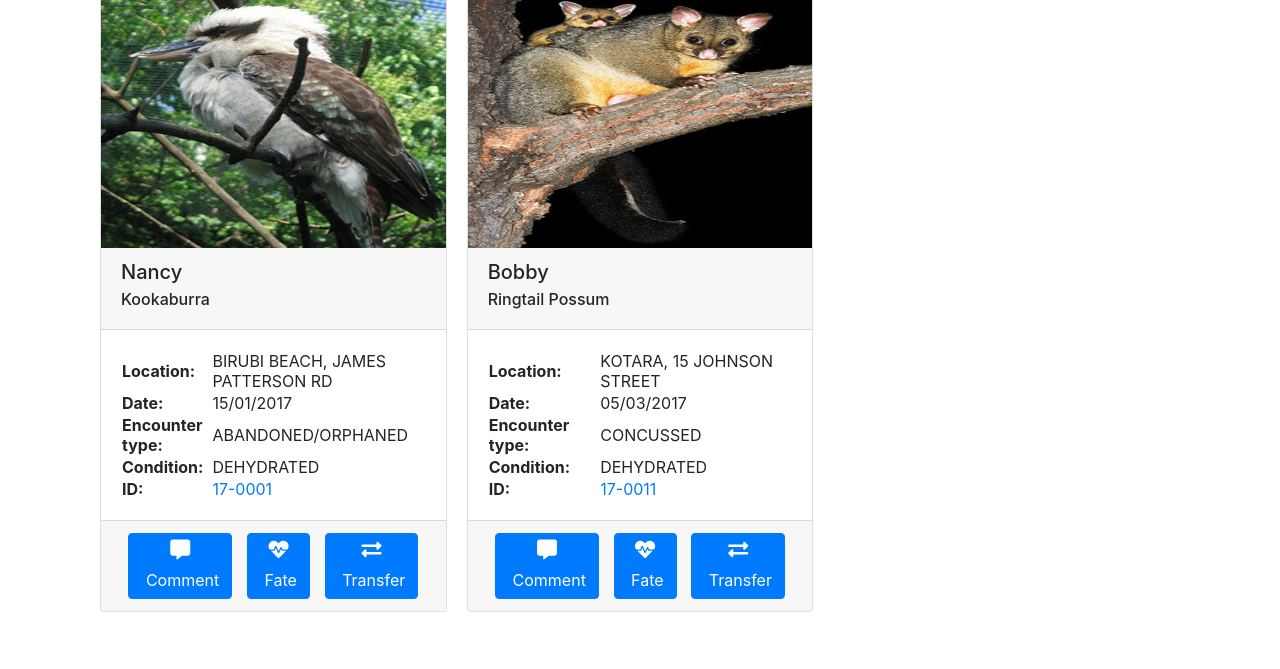
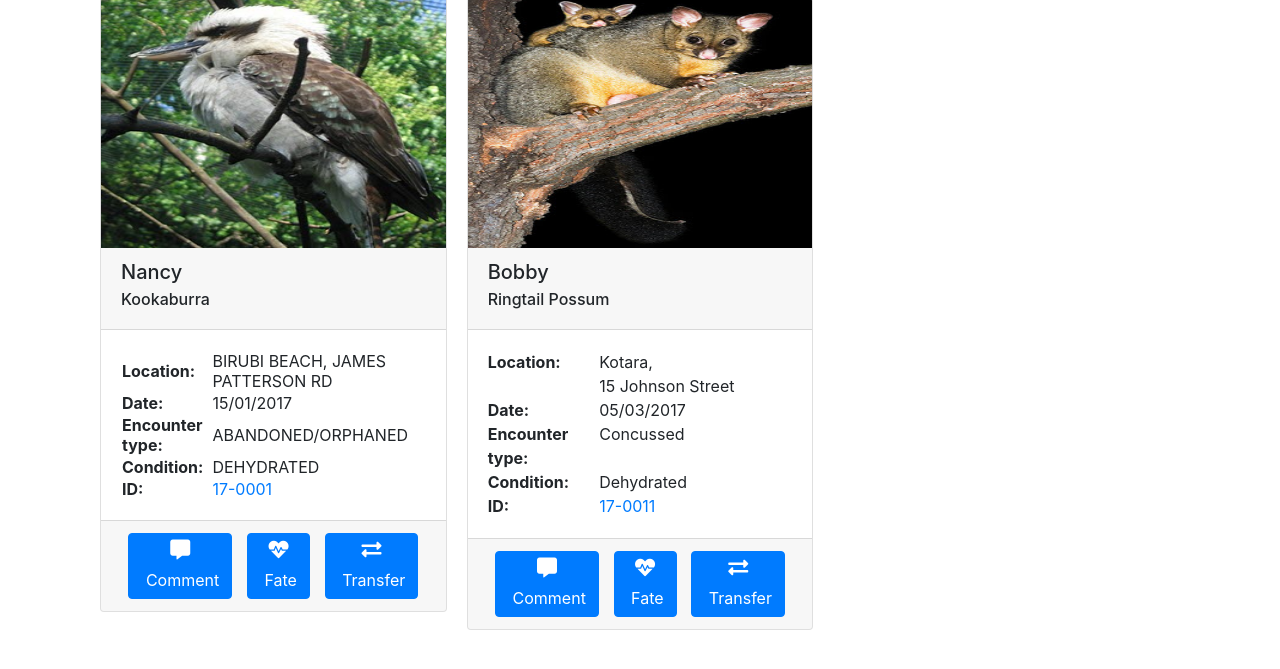
Before and after one commit to maytom-it-services/natfdb-prototype, a website: page public/index.html in a window 1280 px wide. Shown: the part 73-742 px from the top of the page. Drawn offline with Linux system fonts and the light colour scheme.

Commit message:
card body text changed to form with rows and columns

```diff
--- a/public/css/natf.css
+++ b/public/css/natf.css
@@ -2,3 +2,25 @@
     height:250px;
     width:100%;
 }
+
+html {
+    font-size: 1rem;
+  }
+
+  @include media-breakpoint-up(sm) {
+    html {
+      font-size: 1.2rem;
+    }
+  }
+
+  @include media-breakpoint-up(md) {
+    html {
+      font-size: 1.4rem;
+    }
+  }
+
+  @include media-breakpoint-up(lg) {
+    html {
+      font-size: 1.6rem;
+    }
+  }
--- a/public/home.html
+++ b/public/home.html
@@ -58,30 +58,48 @@
                 <h6 class="card-subtitle mb-2 text-light-muted">Ringtail Possum</h6>
             </div> <!-- card-header -->
             <div class="card-body">
-                <p class="card-text">
-                    <table class="table-borderless">
-                        <tr>
-                            <th>Location:</th>
-                            <td class="text-capitalize">KOTARA, 15 JOHNSON STREET</td>
-                        </tr>
-                        <tr>
-                            <th>Date:</th>
-                            <td>05/03/2017</td>
-                        </tr>
-                        <tr>
-                            <th>Encounter type:</th>
-                            <td class="text-capitalize">CONCUSSED</td>
-                        </tr>
-                        <tr>
-                            <th>Condition:</th>
-                            <td class="text-capitalize">DEHYDRATED</td>
-                        </tr>
-                        <tr>
-                            <th>ID:</th>
-                            <td><a href="#?id=17-0011">17-0011</a></td>
-                        </tr>
-                    </table>
-                </p>
+                <form class="card-text">
+                    <div class="row">
+                        <div class="col-4">
+                            <strong>Location:</strong>
+                        </div>
+                        <div class="col-8">
+                            Kotara,<br>15 Johnson Street
+                        </div>
+                    </div>
+                    <div class="row">
+                        <div class="col-4">
+                            <strong>Date:</strong>
+                        </div>
+                        <div class="col-8">
+                            05/03/2017
+                        </div>
+                    </div>
+                    <div class="row">
+                        <div class="col-4">
+                            <strong>Encounter type:</strong>
+                        </div>
+                        <div class="col-8">
+                            Concussed
+                        </div>
+                    </div>
+                    <div class="row">
+                        <div class="col-4">
+                            <strong>Condition:</strong>
+                        </div>
+                        <div class="col-8">
+                            Dehydrated
+                        </div>
+                    </div>
+                    <div class="row">
+                        <div class="col-4">
+                            <strong>ID:</strong>
+                        </div>
+                        <div class="col-8">
+                            <a href="#?id=17-0011">17-0011</a>
+                        </div>
+                    </div>
+                    </form>
             </div> <!-- card-body -->
             <div class="card-footer">
                 <ul class="nav nav-fill justify-content-center">
```
